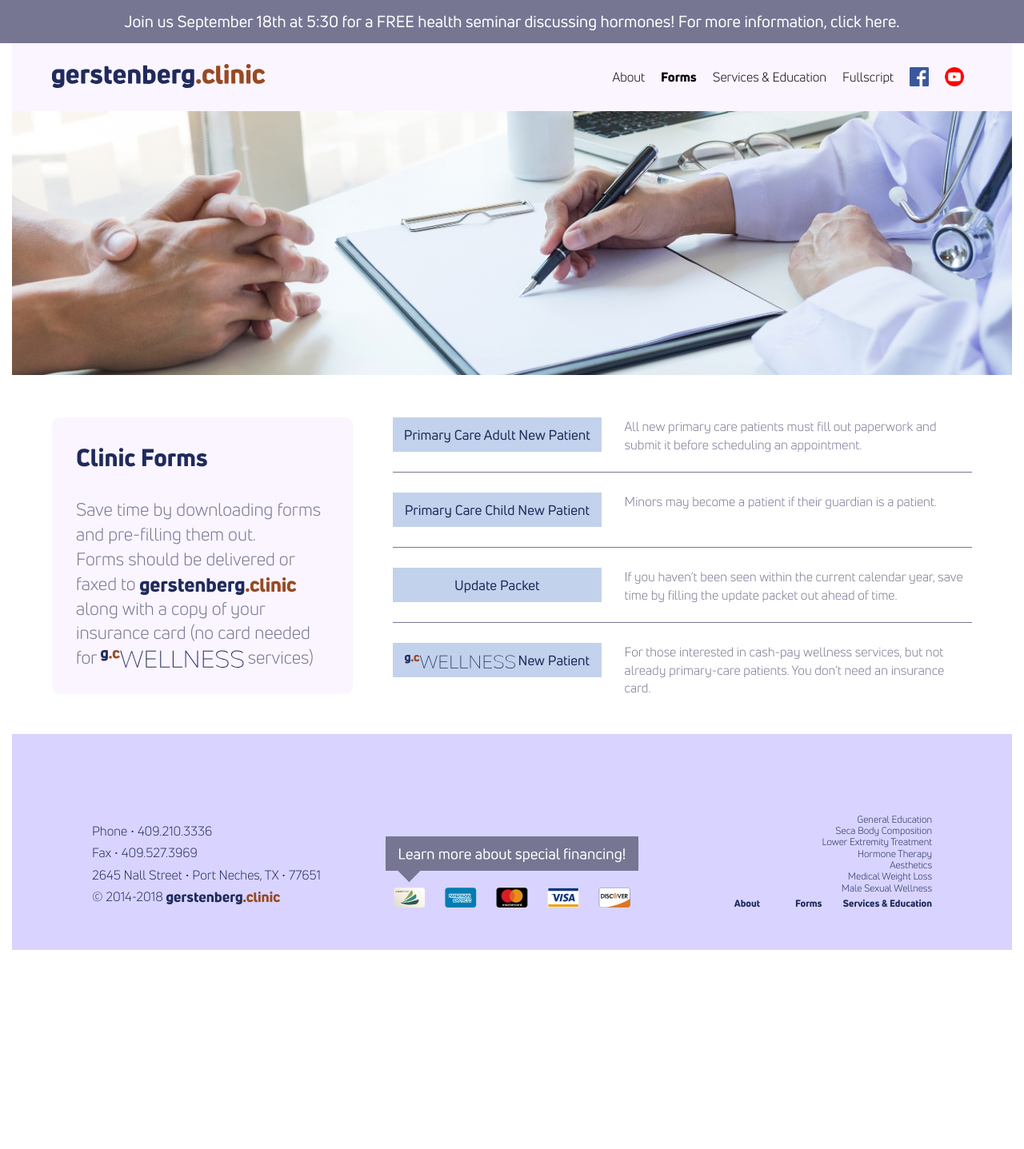
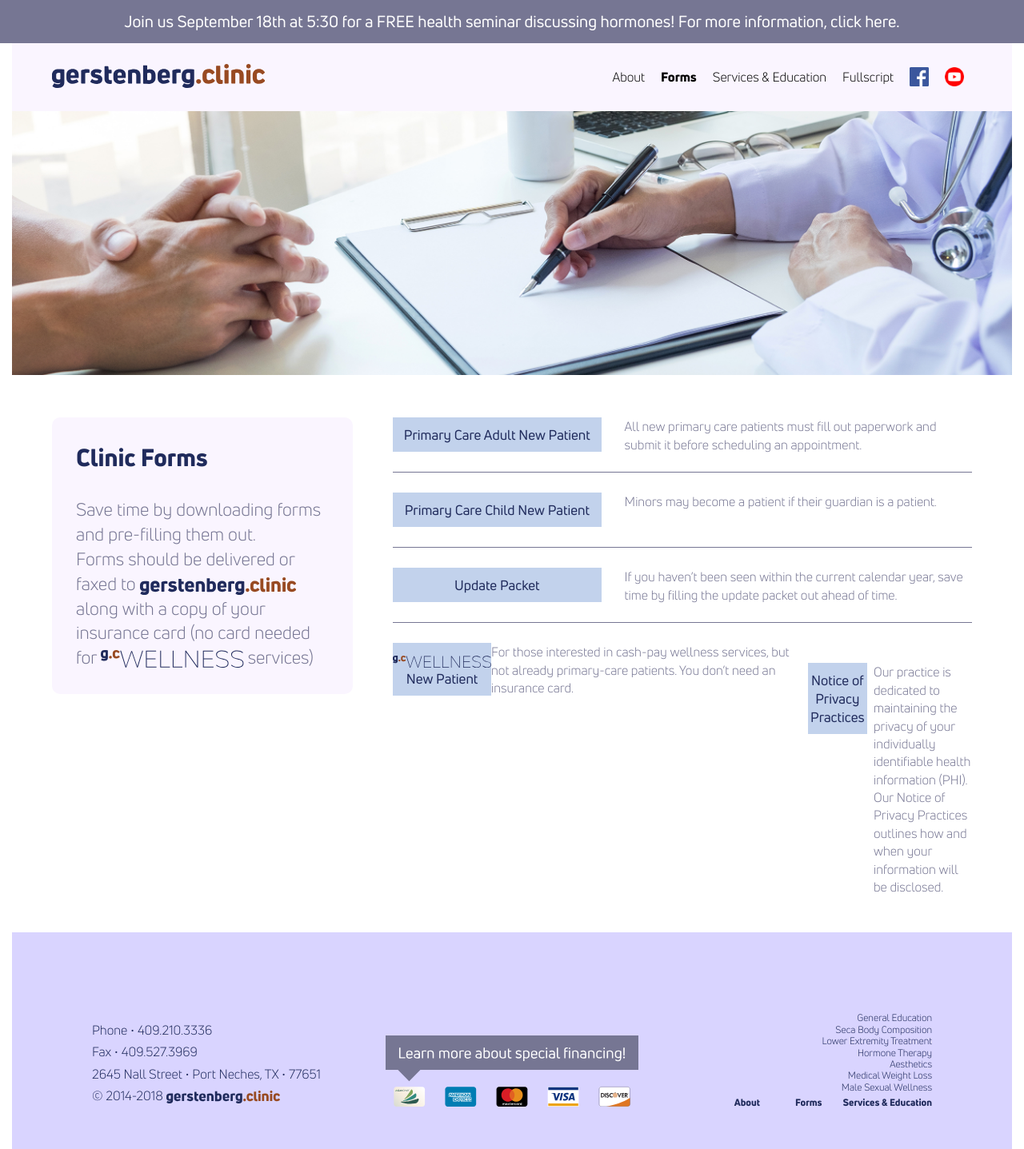
Before and after one commit to theneverwoods/gerstenberg.clinic, a Jekyll site: the page built from forms.html, in a window 1280 px wide. Shown: the whole page at 80% size. Built offline with Jekyll 4.4.1, drawn with Linux system fonts in a browser that asks for light colours; before the commit the page ends 1188 px from its top, so only the background shows below that.

Commit message:
Update forms.html

```diff
--- a/forms.html
+++ b/forms.html
@@ -52,6 +52,15 @@ stylesheet: forms
           For those interested in cash-pay wellness services, but not already primary-care patients. You don’t need an insurance card.
         </p>
       </div>
+          <div class="links-row">
+      <div>
+        <a href="{{ site.baseurl }}/pdf/NPP.pdf" target="_blank" class="btn">Notice of Privacy Practices</a>
+      </div>
+      <div>
+        <p>
+          Our practice is dedicated to maintaining the privacy of your individually identifiable health information (PHI). Our Notice of Privacy Practices outlines how and when your information will be disclosed.
+        </p>
+      </div>
     </div>
   </div>
 </div>
```
